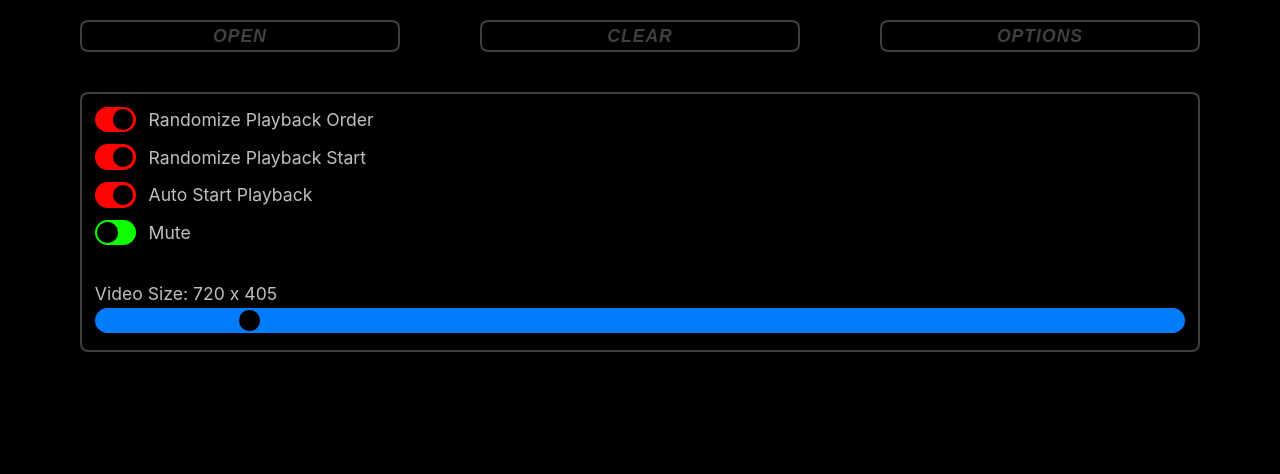
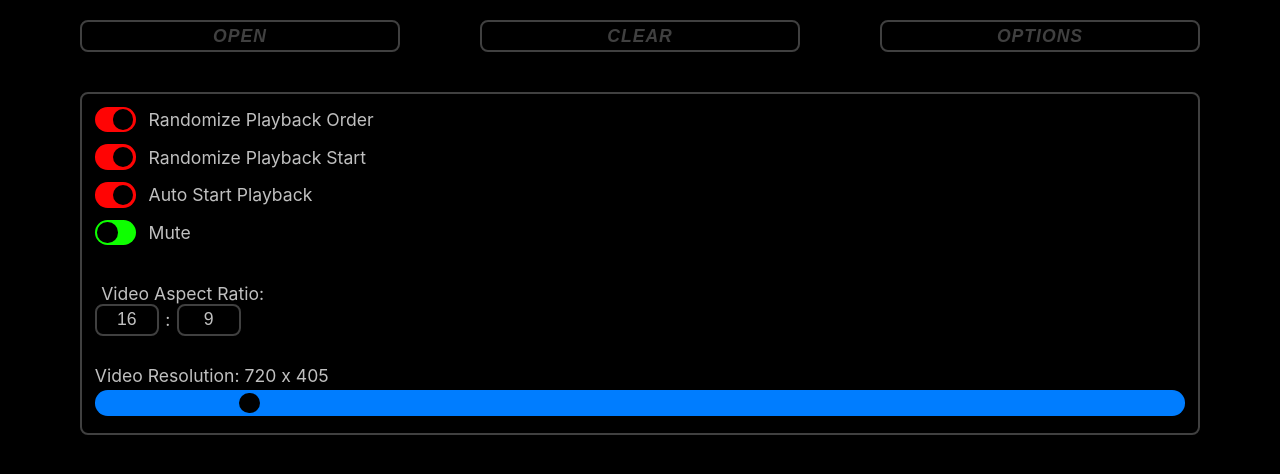
Before and after one commit to pvburger/vallery, a React (Vite) app: page / in a window 1280 px wide. Both pictures are taken after a click on the button "OPTIONS". Shown: the top 474 px of the page. Built offline with nearby package versions, Linux system fonts and the light colour scheme.

Commit message:
Added functionality and text input elements to Menu component to allow user to adjust video aspect ratio

```diff
--- a/package.json
+++ b/package.json
@@ -1,7 +1,7 @@
 {
   "name": "vallery",
   "productName": "vallery",
-  "version": "1.1.1",
+  "version": "1.1.2",
   "description": "My Electron application description",
   "main": ".vite/build/main.js",
   "scripts": {
--- a/src/components/Container.tsx
+++ b/src/components/Container.tsx
@@ -13,6 +13,7 @@ export default function Container() {
   const [autoStart, setAutoStart] = useState(false);
   const [mute, setMute] = useState(true);
   const [vWidth, setVWidth] = useState(720);
+  const [aspRatio, setAspRatio] = useState<[number, number]>([16, 9]);
 
   // wrappers
   const clearFileList = (): void => {
@@ -63,6 +64,14 @@ export default function Container() {
     },
   };
 
+  const aspRatioControl = {
+    get: () => aspRatio,
+    set: (inp: [number, number]) => {
+      window.valleryAPI.setStoreVal('aspRatio', inp);
+      setAspRatio(inp);
+    },
+  };
+
   const updateState = async (): Promise<void> => {
     try {
       // load saved settings from electron-store
@@ -71,6 +80,7 @@ export default function Container() {
       const autoStar = await window.valleryAPI.getStoreVal('autoStart');
       const mu = await window.valleryAPI.getStoreVal('mute');
       const width = await window.valleryAPI.getStoreVal('vWidth');
+      const aRatio = await window.valleryAPI.getStoreVal('aspRatio');
 
       // update state
       setRandOrder(ranOrd);
@@ -78,6 +88,7 @@ export default function Container() {
       setAutoStart(autoStar);
       setMute(mu);
       setVWidth(width);
+      setAspRatio(aRatio);
     } catch (err) {
       console.log(
         `There was a problem updating state with electron-store values: ${err}`
@@ -163,10 +174,15 @@ export default function Container() {
             autoStart={autoStartControl}
             mute={muteControl}
             vWidth={vWidthControl}
+            aspRatio={aspRatioControl}
           ></Menu>
         </div>
       )}
-      <div className='bodyContain'>
+      <div
+        className='bodyContain'
+        // UPDATE STYLING OF ALL ELEMENTS SO HEIGHT IS ALWAYS CALCULATED USING vh, THEN UPDATE BELOW
+        style={{ height: menuDisplay ? '88.5vh' : '88.5vh' }}
+      >
         <VirtuosoGrid
           style={{ height: '100%' }}
           totalCount={clipArray.length}
@@ -176,6 +192,7 @@ export default function Container() {
             <VideoItem
               path={clipArray[index]}
               vWidth={vWidth}
+              aspRatio={aspRatio}
               mute={mute}
               autoStart={autoStart}
               randStart={randStart}
--- a/src/components/Menu.tsx
+++ b/src/components/Menu.tsx
@@ -1,10 +1,31 @@
 import type { MenuProps } from '../../types';
 import Toggle from './Toggle';
 import Slider from './Slider';
+import { useState, useEffect } from 'react';
 
 export default function Menu(props: MenuProps) {
-  const { randOrder, randStart, autoStart, mute, vWidth } = props;
+  const [aspRatioInput, setAspectRatioInput] = useState<[number, number]>([
+    16, 9,
+  ]);
 
+  const { randOrder, randStart, autoStart, mute, vWidth, aspRatio } = props;
+
+  const vWidthsArr = [240, 360, 480, 720, 960, 1280, 1440, 1920, 2880, 3840];
+
+  const changeAspectInp = (idx: 0 | 1, val: string): void => {
+    const currInput: [number, number] = [...aspRatioInput];
+
+    // convert val to number
+    const newVal = Number(val);
+    if (!isNaN(newVal)) {
+      currInput[idx] = newVal;
+      setAspectRatioInput(currInput);
+    }
+  };
+
+  useEffect(() => {
+    setAspectRatioInput([...aspRatio.get()]);
+  }, []);
 
   return (
     <div className='menus'>
@@ -36,8 +57,36 @@ export default function Menu(props: MenuProps) {
         ></Toggle>
         <p className='menuEntryTxt'>Mute</p>
       </div>
+      <div className='aspectEntry'>
+        <p className='aspectEntryTxt'>Video Aspect Ratio:</p>
+        <div className='aspectInputContain'>
+          <input
+            className='aspectInputBox'
+            type='text'
+            onChange={(e) => changeAspectInp(0, e.target.value)}
+            onBlur={() => {
+              aspRatio.set([...aspRatioInput]);
+            }}
+            value={`${aspRatioInput[0]}`}
+          ></input>
+          <p className='aspectEntryTxt'>:</p>
+          <input
+            className='aspectInputBox'
+            type='text'
+            onChange={(e) => changeAspectInp(1, e.target.value)}
+            onBlur={() => {
+              aspRatio.set([...aspRatioInput]);
+            }}
+            value={`${aspRatioInput[1]}`}
+          ></input>
+        </div>
+      </div>
       <Slider
         stateMod={vWidth}
+        stateVar={'vWidth'}
+        step={20}
+        label={`Video Resolution: ${vWidth.get()} x ${vWidth.get() / (aspRatio.get()[0] / aspRatio.get()[1])}`}
+        valArray={vWidthsArr}
       ></Slider>
     </div>
   );
--- a/src/components/Slider.tsx
+++ b/src/components/Slider.tsx
@@ -2,16 +2,16 @@ import { useState, useEffect } from 'react';
 import type { SliderProps } from 'types';
 
 export default function Slider(props: SliderProps) {
-  const [sliderVal, setSliderVal] = useState(240);
+  const [sliderVal, setSliderVal] = useState(0);
   const [drag, setDrag] = useState(false);
 
-  const { stateMod } = props;
-  const vWidthsArr = [240, 360, 480, 720, 960, 1280, 1440, 1920, 2880, 3840];
+  const { stateMod, stateVar, step, label, valArray } = props;
 
-  const vidResAsString = (val: number): string => {
-    const vHeight = Math.ceil(val * (9 / 16));
-    return `${val} x ${vHeight}`;
-  };
+  // REMOVE AFTER IMPLEMENTING ASPECT RATIO SLIDER
+  // const vidResAsString = (val: number): string => {
+  //   const vHeight = Math.ceil(val * (9 / 16));
+  //   return `${val} x ${vHeight}`;
+  // };
 
   // creates tick mark elements for the slider
   const tickGen = () => {
@@ -24,13 +24,13 @@ export default function Slider(props: SliderProps) {
       return inp.map((el) => ((el - inp[0]) / divisor) * 100);
     };
 
-    const percentArray = calcPercent(vWidthsArr);
+    const percentArray = calcPercent(valArray);
 
     for (const element of percentArray) {
       tickArray.push(
         <div
           className='tick'
-          id={`tick_${count}`}
+          key={`tick_${stateVar}-${count}`}
           style={{ left: `${element}%` }}
         ></div>
       );
@@ -46,39 +46,39 @@ export default function Slider(props: SliderProps) {
 
   const pointerUp = () => {
     let upperBoundIdx = 0;
-    let newResolution = vWidthsArr[0];
+    let newVal = valArray[0];
 
     /*
-    While binary search is generally faster for this type of functionality, given that the vWidthsArr only has 9 elements, and this will only run once when the user lets go of the mouse to reset the vWidth state variable, a linear search through the array for the first value greater than the input value makes the most sense
+    While binary search is generally faster for this type of functionality, given that the valArray only has 9 elements, and this will only run once when the user lets go of the mouse to reset the relevant state variable, a linear search through the array for the first value greater than the input value makes the most sense
     */
-    for (let i = 0; i < vWidthsArr.length; i++) {
-      if (vWidthsArr[i] >= sliderVal) {
+    for (let i = 0; i < valArray.length; i++) {
+      if (valArray[i] >= sliderVal) {
         upperBoundIdx = i;
         break;
       }
     }
 
-    // when sliderVal is equal to the lowest value in the vWidthsArr
+    // when sliderVal is equal to the lowest value in the valArray
     if (upperBoundIdx === 0) {
-      stateMod.set(vWidthsArr[0]);
+      stateMod.set(valArray[0]);
     } else {
-      // else, determine which vWidthsArr value is closer, vWidthsArr[i] or vWidthsArr[i-1]
+      // else, determine which valArray value is closer, valArray[i] or valArray[i-1]
       if (
-        Math.abs(vWidthsArr[upperBoundIdx] - sliderVal) <=
-        Math.abs(vWidthsArr[upperBoundIdx - 1] - sliderVal)
+        Math.abs(valArray[upperBoundIdx] - sliderVal) <=
+        Math.abs(valArray[upperBoundIdx - 1] - sliderVal)
       ) {
-        stateMod.set(vWidthsArr[upperBoundIdx]);
-        newResolution = vWidthsArr[upperBoundIdx];
+        stateMod.set(valArray[upperBoundIdx]);
+        newVal = valArray[upperBoundIdx];
       } else {
-        stateMod.set(vWidthsArr[upperBoundIdx - 1]);
-        newResolution = vWidthsArr[upperBoundIdx - 1];
+        stateMod.set(valArray[upperBoundIdx - 1]);
+        newVal = valArray[upperBoundIdx - 1];
       }
     }
 
     setDrag(false);
 
-    // reset slider to current vWidth
-    setSliderVal(newResolution);
+    // reset slider to current value of relevant state variable
+    setSliderVal(newVal);
   };
 
   useEffect(() => {
@@ -87,15 +87,15 @@ export default function Slider(props: SliderProps) {
 
   return (
     <div className='sliderEntry'>
-      <p className='sliderEntryTxt'>Video Size: {vidResAsString(sliderVal)}</p>
+      <p className='sliderEntryTxt'>{label}</p>
       <div className='sliderContain'>
         <div className='tickContain'>{drag && tickGen()}</div>
         <input
           type='range'
           className='slider'
-          min={vWidthsArr[0]}
-          max={vWidthsArr[vWidthsArr.length - 1]}
-          step={20}
+          min={valArray[0]}
+          max={valArray[valArray.length - 1]}
+          step={step}
           onChange={change}
           onPointerDown={() => setDrag(true)}
           onPointerUp={pointerUp}
--- a/src/components/VideoItem.tsx
+++ b/src/components/VideoItem.tsx
@@ -1,7 +1,7 @@
 import type { VideoItemProps } from '../../types';
 
 export default function VideoItem(props: VideoItemProps) {
-  const { path, vWidth, mute, autoStart, randStart } = props;
+  const { path, vWidth, aspRatio, mute, autoStart, randStart } = props;
 
   const srcAddress = `http://127.0.0.1:3333/video?path=${path}`;
   const lastSlash = path.lastIndexOf('/') + 1;
@@ -42,20 +42,19 @@ export default function VideoItem(props: VideoItemProps) {
   // all of the inline styling included below is crucial to proper function
   return (
     <div>
-      <div style={{ height: vWidth * (9 / 16) }}>
       <video
         src={srcAddress}
+        className='video'
         controls
         width={vWidth}
+        style={{ height: vWidth / (aspRatio[0] / aspRatio[1]), margin: 0 }}
         muted={mute}
         // audio playback must be muted for autoPlay to work
         autoPlay={mute && autoStart}
         loop={true}
         preload='metadata'
         onLoadedMetadata={(event) => handleMetadata(event)}
-          style={{ margin: 0 }}
       ></video>
-      </div>
       <p style={{ margin: 0, paddingTop: '5px' }}>{path.slice(lastSlash)}</p>
     </div>
   );
--- a/src/index.css
+++ b/src/index.css
@@ -110,7 +110,6 @@ body {
   border-width: 1px;
   border-color: blue; */
   margin: 0;
-  height: 88.5vh;
 }
 
 .gridContainer {
@@ -134,6 +133,13 @@ body {
   color: #c0c0c0;
   display: flex;
   flex-direction: column;
+}
+
+.video {
+  margin: 0;
+  /* border-style: solid;
+  border-width: 1px;
+  border-color: yellow; */
 }
 
 .togglePill {
@@ -182,6 +188,42 @@ body {
   height: 2vw;
   position: relative;
   overflow: hidden;
+}
+
+.aspectEntry {
+  margin-top: 2vw;
+  padding-bottom: 0.5vh;
+  font-size: 2.2vh;
+  /* display: flex;
+  flex-direction: column; */
+}
+
+.aspectEntryTxt {
+  margin: 0;
+  margin-left: 0.5vw;
+  margin-right: 0.5vw;
+}
+
+.aspectInputContain {
+  margin: 0;
+  padding: 0;
+  display: flex;
+  flex-direction: row;
+  align-items: center;
+}
+
+.aspectInputBox {
+  margin: 0;
+  width: 8vh;
+  height: 4vh;
+  font-size: 2.2vh;
+  text-align: center;
+  color: #c0c0c0;
+  background-color: transparent;
+  border: solid;
+  border-color: #404040;
+  border-width: 2px;
+  border-radius: 1vh;
 }
 
 .tickContain {
```
Also changed, not shown: src/main.ts (+13 -8 lines), src/store.ts (+7 -0 lines), types.ts (+7 -0 lines). Lines whose indentation alone changed are shown as unchanged.
